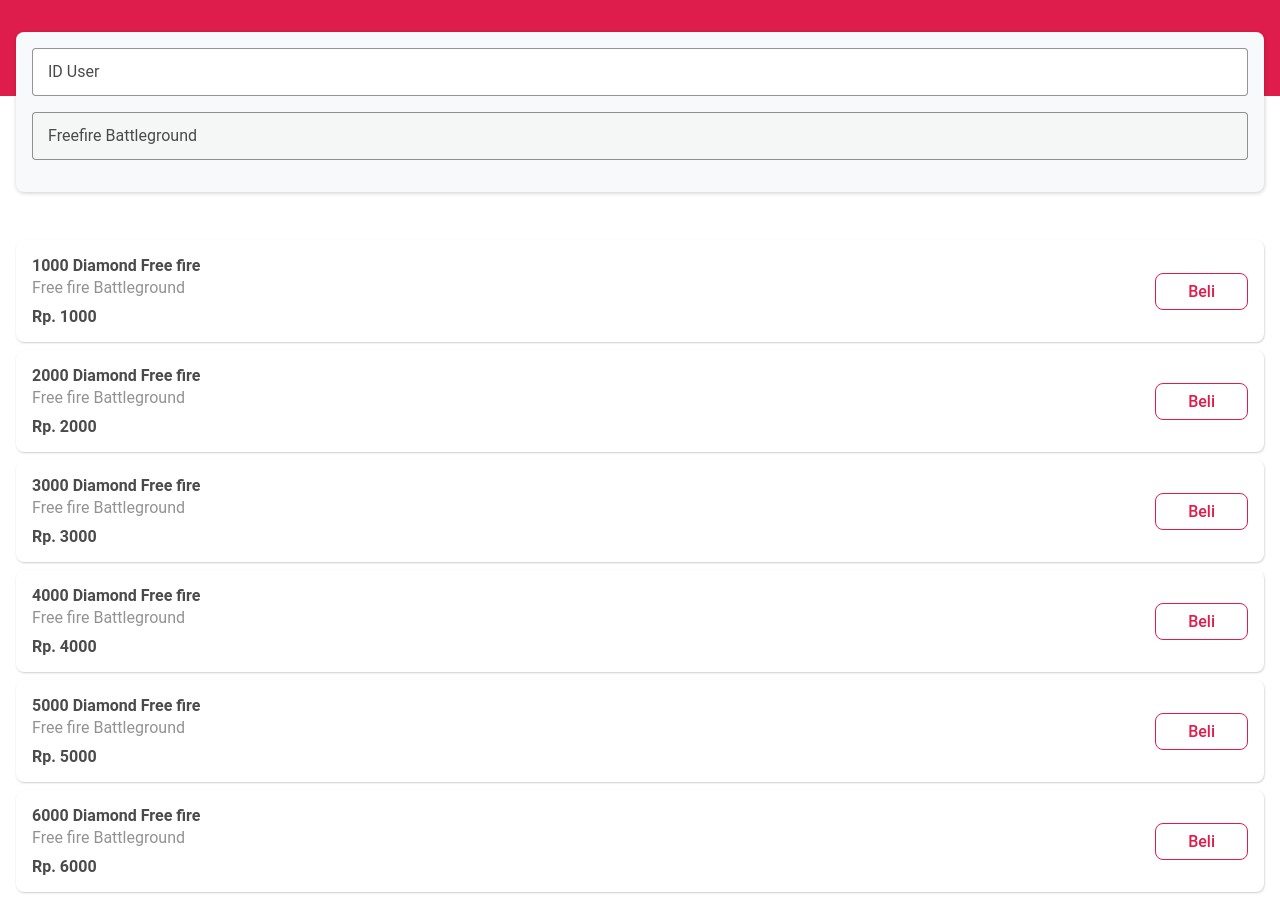
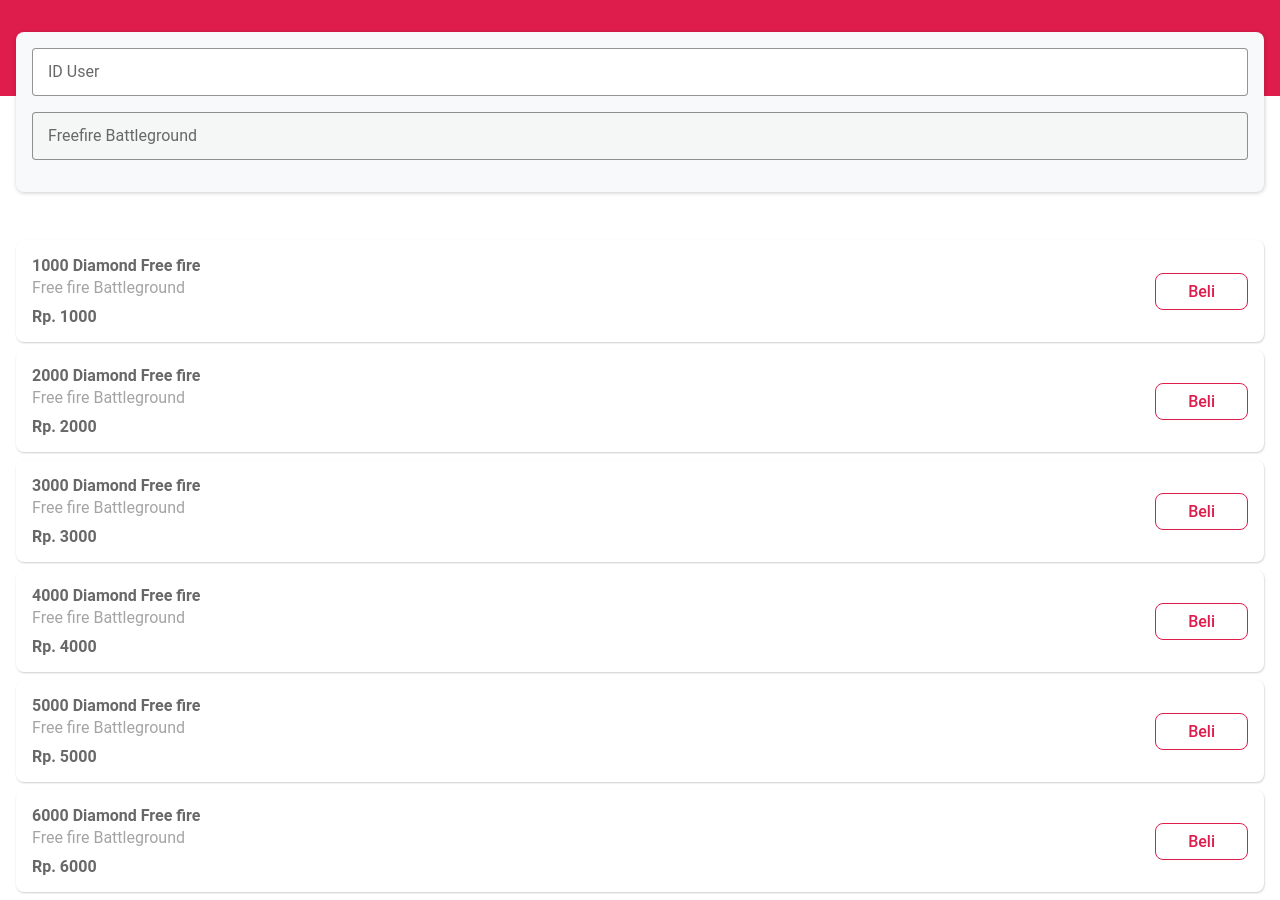
Before and after one commit to wardydev/payon-feature, a website: page index.html in a window 1280 px wide. Drawn offline with Linux system fonts and the light colour scheme.

Commit message:
revisi 2.10

```diff
--- a/scss/main.scss
+++ b/scss/main.scss
@@ -1,5 +1,5 @@
 $primary-color: #DE1D4C;
-$dark-color: #4b4b4b;
+$dark-color: #686868;
 $light-color: #f8f9fa;
 
 @mixin padding-x {
```
Also changed, not shown: assets/css/main.css.
